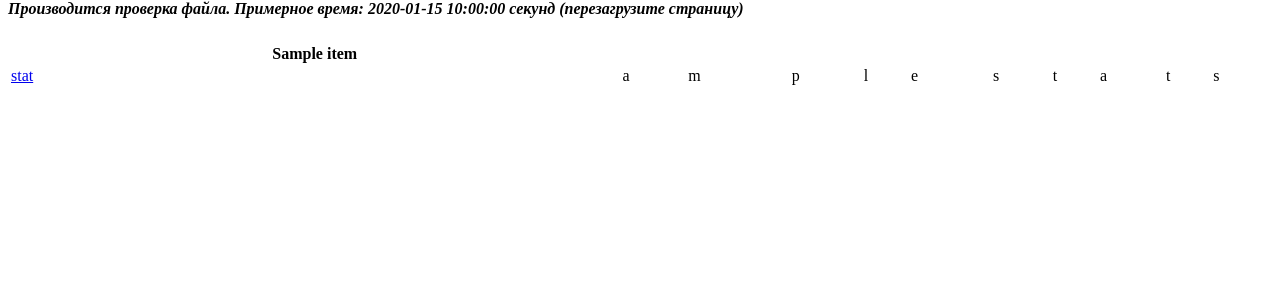
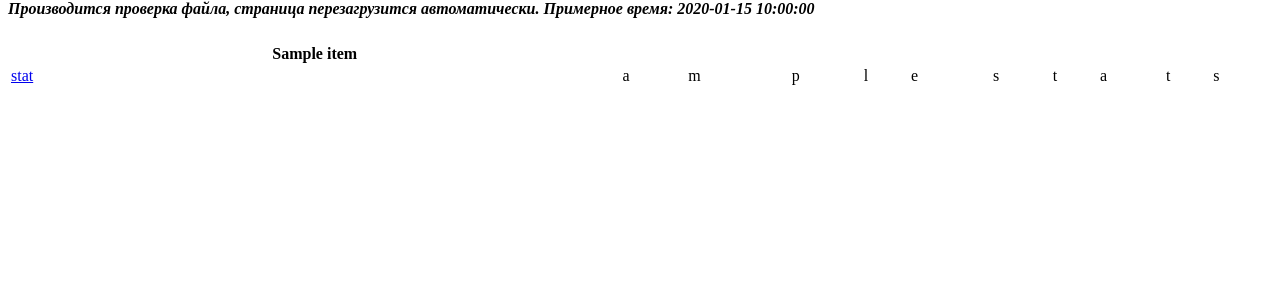
Before and after one commit to moevm/document_insight_system, a Flask app: template app/templates/results.html in a window 1280 px wide. Shown: the part 21-321 px from the top of the page. Run offline with Flask 2, Linux system fonts and the light colour scheme; the template is opened without the code that fills it: most values are stand-ins (such as "Sample title", 1, 10 or a date in 2020); parts of the project's set-up code (start-up, migrations or seed data) failed here and were passed over; some libraries are stand-ins or nearby versions.

Commit message:
message abt time is changed

```diff
--- a/app/templates/results.html
+++ b/app/templates/results.html
@@ -24,8 +24,7 @@
             {% endif %}
         {% else %}
             <h4 id="results_title" class="texteous ins">
-                <i>Производится проверка файла. Примерное время: {{ avg_process_time }} секунд (перезагрузите
-                    страницу)</i>
+                <i>Производится проверка файла, страница перезагрузится автоматически. Примерное время: {{ avg_process_time }} </i>
             </h4>
         {% endif %}
         <!-- Stat table -->
```
